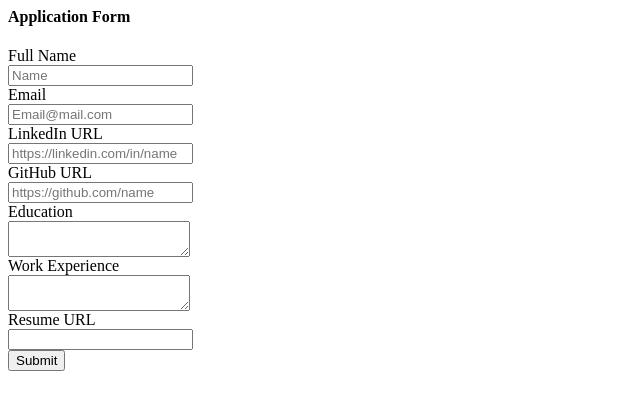
After one commit to samuelRodriguezA/IndeKedIn_Careers_WebSite_v2, a Flask app: template templates/application_form.html in a window 1280 px wide. The commit adds this page. Shown: the top 410 px of the page, without its empty margins (0-640 px from the left). Run offline with Flask 3, Linux system fonts and the light colour scheme; the template is opened without the code that fills it, so the values that code supplies are empty.

Commit message:
Upload data from form to DB

```diff
--- a/app.py
+++ b/app.py
@@ -1,5 +1,5 @@
-from flask import Flask, render_template, jsonify
-from database import load_jobs_from_db, load_job_from_db
+from flask import Flask, render_template, jsonify, request
+from database import load_jobs_from_db, load_job_from_db,add_application_to_db
 
 app = Flask(__name__)
 
@@ -25,6 +25,16 @@ def show_job(id):
         return "Not Found", 404
     return render_template('jobpage.html', job=job)
 
+@app.route("/job/<id>/apply", methods=['post'])
+def apply_to_job(id):
+  data = request.form
+  job = load_job_from_db(id)
+  add_application_to_db(id, data)
+  return render_template('application_submited.html',
+                           application=data,
+                           job=job,
+                           job_id=id
+                        )
 
 if __name__ == "__main__":
     app.run(host='0.0.0.0', debug=True)
--- /dev/null
+++ b/templates/application_form.html
@@ -0,0 +1,38 @@
+<h4>Application Form</h4>
+
+<form action="/job/{{job['id']}}/apply" method="post">
+  <div class="mb-2">
+  <label>Full Name</label><br>
+  <input type="text" name="full_name" placeholder="Name"><br>
+  </div>
+
+    <div class="mb-2">
+      <label>Email</label><br>
+  <input type="text" name="email" placeholder="Email@mail.com"><br>
+    </div>
+
+  <div class="mb-2">
+  <label>LinkedIn URL</label><br>
+  <input type="text" name="linkedin_url" placeholder="https://linkedin.com/in/name"><br>
+    </div>
+
+  <div class="mb-2">
+  <label>GitHub URL</label><br>
+  <input type="text" name="github_url" placeholder="https://github.com/name"><br>
+  </div>
+  <div class="mb-2">
+    <label>Education</label><br>
+    <textarea name="education"></textarea><br>
+  </div>
+<div class="mb-2">
+  <label>Work Experience</label><br>
+  <textarea name="work_experience"></textarea><br>
+</div>
+  <div class="mb-2">
+    <label>Resume URL</label><br>
+    <input type="text" name="resume_url"><br>
+    </div>
+    <div >
+      <input type="submit">
+    </div>
+</form>
--- a/templates/jobpage.html
+++ b/templates/jobpage.html
@@ -31,6 +31,7 @@
     </ul>
     <h4>Salary</h4>
     <p>{{job.currency}} {{job.salary}}</p>
+    {% include 'application_form.html' %}
   {% include 'footer.html' %}
 
   </div>
```
Also changed, not shown: database.py (+17 -1 lines), templates/application_submited.html (added, +32 -0 lines).
